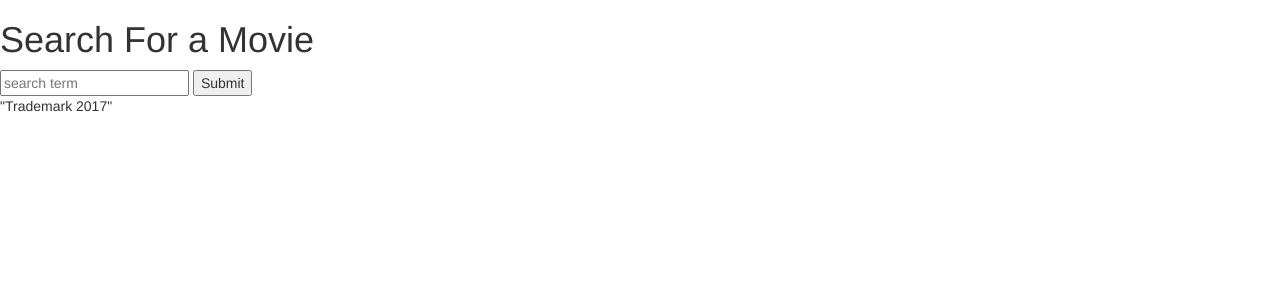
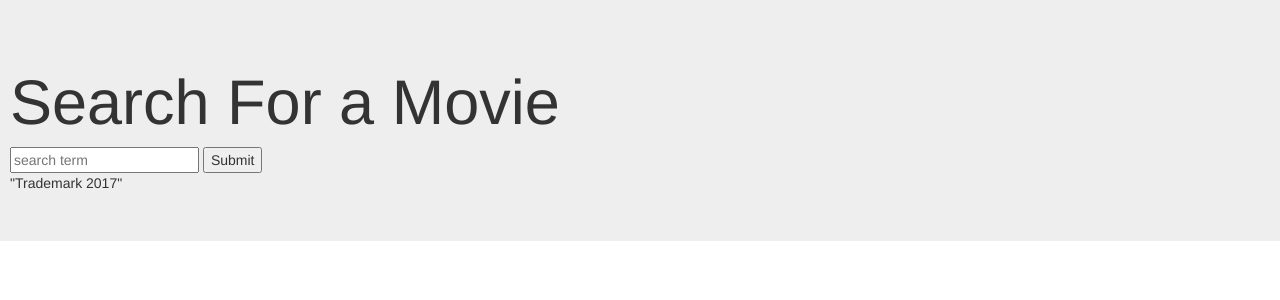
Before and after one commit to jsince/movies2, a Node server app: page / in a window 1280 px wide. Shown: the top 300 px of the page. Run offline with Node 20, Linux system fonts and the light colour scheme.

Commit message:
dd jumbotron

```diff
--- a/views/results.ejs
+++ b/views/results.ejs
@@ -1,7 +1,6 @@
 <% include partials/header %>
+<div class="jumbotron jumbotron-fluid" style="padding-left:10px">
 <h2>   Top 10 Movie Results</h2>
-
-
 <div class="row" style="display:flex; flex-wrap: wrap;">
 	<% data["Search"].forEach(function(movie) { %>
 	<div class="col-sm-2">
@@ -18,3 +17,4 @@
 <a href="/">Search Again!</a>
 
 <% include partials/footer %>
+</div>
--- a/views/search.ejs
+++ b/views/search.ejs
@@ -1,8 +1,9 @@
 <% include partials/header %>
+<div class="jumbotron jumbotron-fluid" style="padding-left:10px">
 <h1>Search For a Movie</h1>
-
 <form action="/results" method="GET">
     <input type="text" placeholder="search term" name="search">
     <input type="submit">
 </form>
 <% include partials/footer %>
+</div>
```
